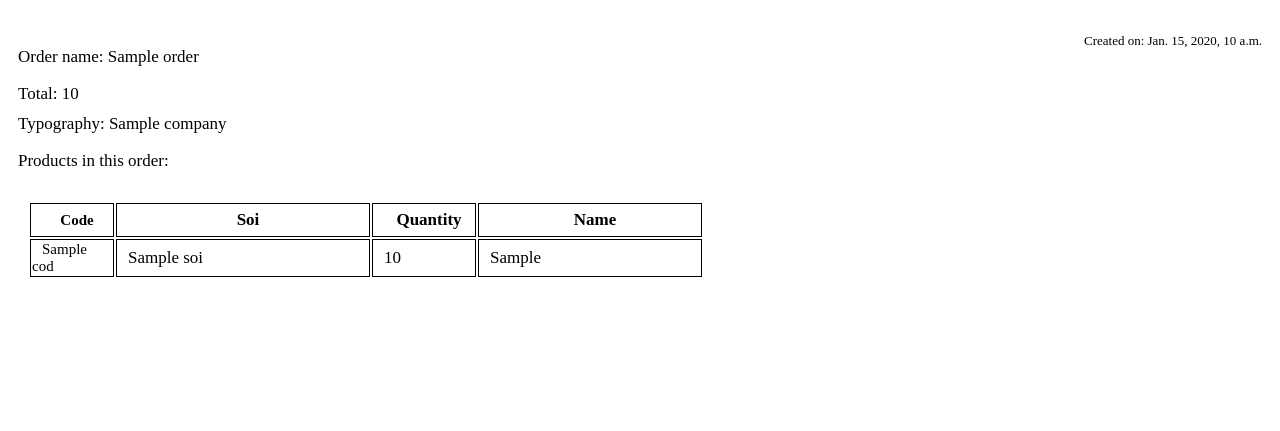
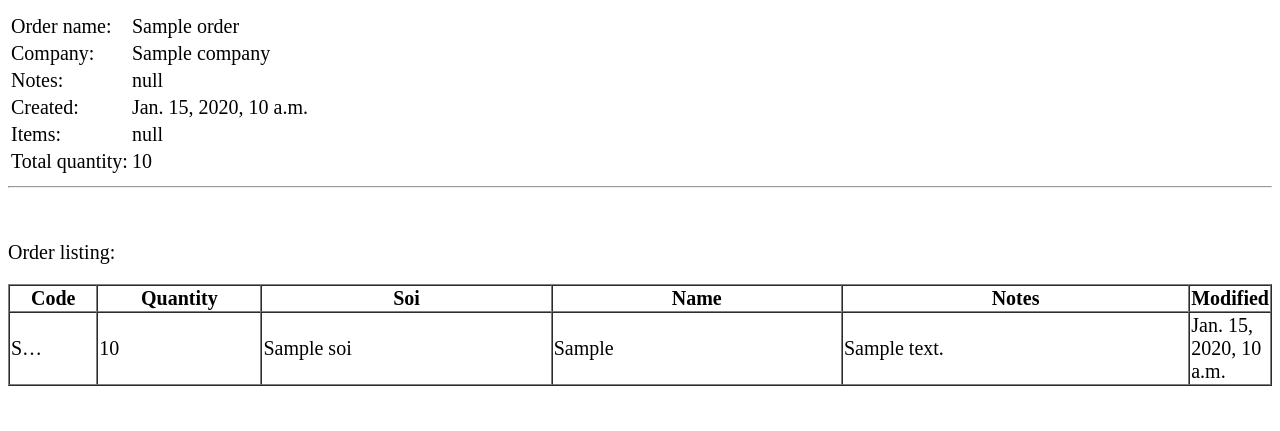
Before and after one commit to voidw0rd/excel_import, a Django app: template grid/templates/printOrder.html in a window 1280 px wide. Shown: the top 431 px of the page. Run offline with Django 3.2, Linux system fonts and the light colour scheme; the template is opened without the code that fills it: most values are stand-ins (such as "Sample title", 1, 10 or a date in 2020); some web fonts are replaced.

Commit message:
print order

```diff
--- a/grid/templates/printOrder.html
+++ b/grid/templates/printOrder.html
@@ -6,137 +6,113 @@
 
 
     <title>Print Order - SLR4print - Order Management System</title>
+
+
+
         <style>
+        @media print {
 
-        @font-face {
-            font-family: DejaMono;
-            src: url("static/DejaVuSansMono.ttf");
+        .break {
+            page-break-before: always;
+            page-break-after: always;
+            page-break-inside: always;
+        }
+
+        body {
+            font-size: 8pt;
+            font-style: bold;
+        }
+
+        hr {
+            border: 1pt solid #aaa;
+        }
+        #content table td {
+            width: 100pt;
+        }
+
+        #content table {
+            border-color: #666;
+            width: 100%;
+            page-break-inside: avoid;
+            page-break-after: avoid;
         }
 
         #wrapper {
-            margin-left: 10px;
-            margin-right: 10px;
-            margin-top: 20px;
-            font-size: 17px;
-            font-family: DejaMono;
+            margin-left: 10pt;
+            margin-right: 10pt;
+            margin-top: 50pt;
+        }
+        #header table {
+            font-size: 8pt;
+            font-style: bold;
+            page-break-inside: avoid;
+            page-break-after: avoid;
+        }
+        #header table td {
+            width: 260pt;
+        }
     }
 
-        #name {
-            float: left;
-            margin-top: 10px;
+        @media screen {
+            body {
+                font-size: 20px;
+                font-style: normal !important;
             }
+        }
+    </style>
 
-        #timestamp {
-            font-size: 13px;
-            float: right;
-        }
 
-        #total {
-            margin-top: 10px;
-        }
 
-        .clr {
-            clear: both;
-        }
 
-        #download {
-            margin-bottom: 5px;
-            float: right;
-            border: none;
-        }
-
-        #prodTable {
-            text-align: left;
-            margin-top: 30px;
-            margin-left: 10px;
-        }
-
-        #prodTable td {
-            border: 1px solid #000;
-            height: 30px;
-            text-indent: 10px;
-        }
-
-        .cod {
-            width: 80px !important;
-            font-size: 15px;
-        }
-
-        .quantity {
-            width: 100px !important;
-            font-size: 15ox;
-            font-align: left !important;
-        }
-
-        .soi {
-            width: 250px;
-        }
-
-        .denumire {
-            width: 220px;
-        }
-
-        .header {
-            font-weight:bold;
-            text-align: center;
-        }
-
-        #company {
-            margin-top: 10px;
-            margin-bottom: 10px;
-        }
-
-    </style>
 </head>
 <body>
+
     <div id="wrapper">
 
-    <p class="clr"></p>
-    <div id='name'>
-        <p>Order name: {{ order.name }}</p>
+    <div id="header">
+        <table>
+            <tr>
+                <th width="30%"></th> <th width="70%"></th>
+            </tr>
+            <tr>
+                <td id="order_name">Order name: </td><td> {{ order.name }}</td>
+            </tr>
+            <tr>
+                <td id="company">Company: </td><td> {{ order.company }}</td>
+            </tr>
+            <tr>
+                <td id="notes">Notes: </td><td> null </td>
+            </tr>
+            <tr>
+                <td id="created">Created: </td><td> {{ order.timestamp }}</td>
+            </tr>
+            <tr>
+                <td id="items">Items: </td><td> null </td>
+            </tr>
+            <tr>
+                <td id="total">Total quantity: </td><td> {{ order.total }}</td>
+            </tr>
+        </table>
     </div>
+    <hr /><br />
 
-    <div id='timestamp'>
-        <p>Created on: {{ order.timestamp }}</p>
-    </div>
+    <p>Order listing: </p>
 
-        <p class="clr"></p>
 
-    <div id="total">
-        Total: {{ order.total }}
-    </div>
-    <div id="company">
-        Typography: {{ order.company }}
-    </div>
-
-        <p class="clr"></p>
-
-    <div id="products">
-        <p>Products in this order: </p>
-        <div id="innerProducts">
-        {% if order %}
-            <table cellspacing="2" id="prodTable">
-                <tr class="header">
-                    <td class="cod">Code</td>
-                    <td class="soi">Soi</td>
-                    <td class="quantity">Quantity</td>
-                    <td class="denumire">Name</td>
+        <div id="content">
+        {% for entry in data %}
+                <table cellspacing="0px" border="1">
+                    <tr>
+                        <th width="7%">Code</th><th width="13%">Quantity</th><th width="23%">Soi</th><th width="23%">Name</th><th>Notes</th><th width="5%">Modified</th>
                     </tr>
-
-            {% for item in order.products %}
+            {% for product in entry %}
                     <tr>
-                    <td class="cod">{{ item.cod }}</td>
-                    <td class="soi">{{ item.soi }}</td>
-                    <td class="quantity">{{ item.quantity }}</td>
-                    <td class="denumire">{{ item.denumirePlic }}</td>
+                        <td widtd="7%">{{ product.cod | truncatechars:2}}</td><td widtd="13%">{{ product.quantity }}</td><td widtd="23%"> {{ product.soi }}</td><td widtd="23%"> {{ product.denumirePlic }}</td><td> {{ product.notes }}</td><td widtd="5%"> {{ product.modified }}</td>
                     </tr>
             {% endfor %}
-
-
                 </table>
-        {% endif %}
-        </div>
-    </div>
+                <br /><br />
+        {% endfor %}
 
 
 
@@ -145,7 +121,5 @@
 
 
 
-</div>
-
 </body>
 </html>
```
Also changed, not shown: grid/views.py (+20 -8 lines). Lines whose indentation alone changed are shown as unchanged.
